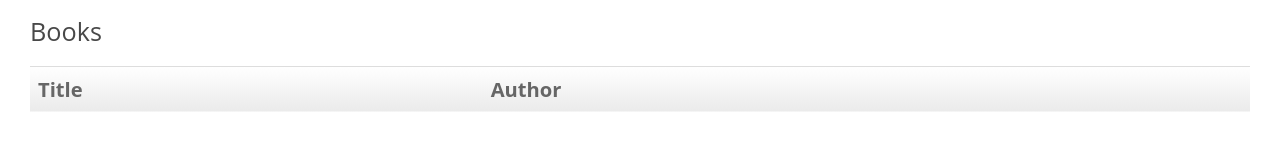
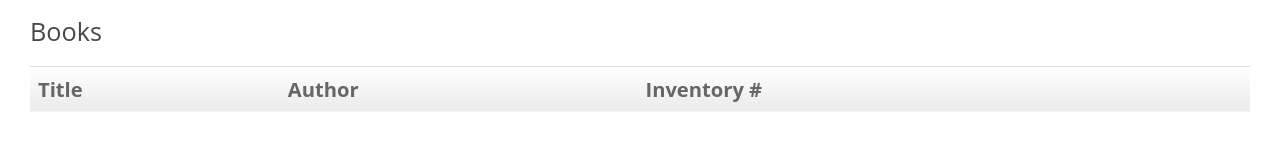
Before and after one commit to ZacharyKlein/book-store, a React (Create React App) app in the folder client/: page / in a window 1280 px wide. Shown: the part 392-542 px from the top of the page. Built offline with nearby package versions, Linux system fonts and the light colour scheme; no server answers.

Commit message:
Display inventory number in book list

```diff
--- a/client/src/app/book-list.js
+++ b/client/src/app/book-list.js
@@ -11,6 +11,7 @@ const BookList = ({books, deleteBook}) => {
     return (<tr key={book.id}>
       <td className="title">{book.title}</td>
       <td className="author">{book.author}</td>
+      <td className="inventory">{book.inventoryNumber}</td>
       <td><Button bsStyle="danger" onClick={() => deleteBook(book.id)}>Delete</Button></td>
     </tr>);
   };
@@ -23,6 +24,7 @@ const BookList = ({books, deleteBook}) => {
         <tr>
           <th>Title</th>
           <th>Author</th>
+          <th>Inventory #</th>
           <th></th>
         </tr>
 
```
